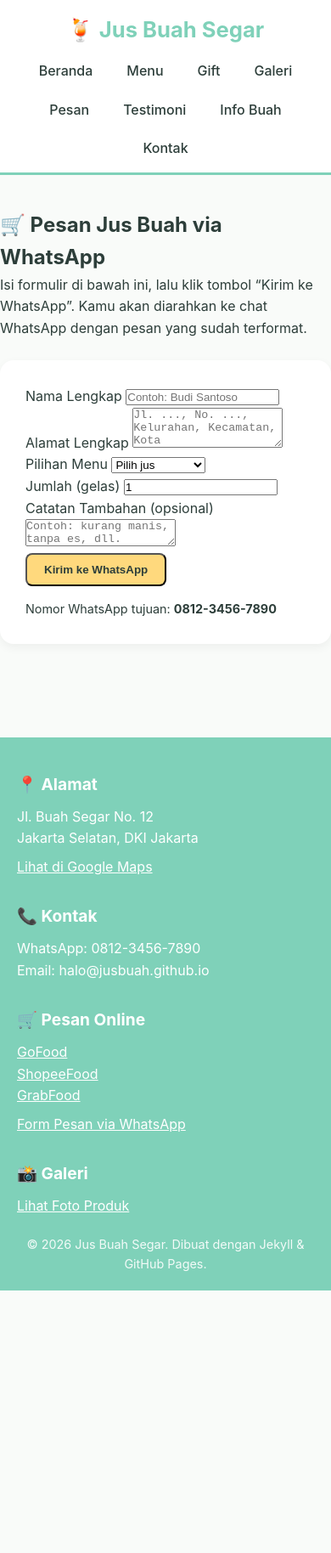
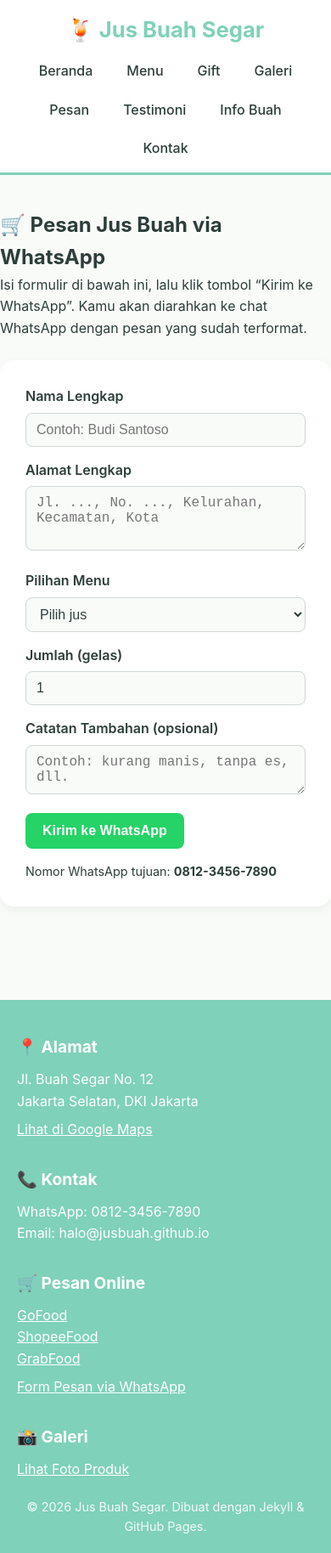
Before and after one commit to oviet711/jusbuah.github.io, a Jekyll site: the page built from pesan.md, in a window 390 px wide. Shown: the whole page at 85% size. Built offline with Jekyll 4.4.1, drawn with Linux system fonts in a browser that asks for light colours; before the commit the page ends 1519 px from its top, so only the background shows below that.

Commit message:
Update style.css

```diff
--- a/assets/css/style.css
+++ b/assets/css/style.css
@@ -275,4 +275,86 @@
   .hero h1 {
     font-size: 1.8rem;
   }
+
+  /* GALERI */
+.galeri-grid {
+  display: grid;
+  grid-template-columns: repeat(auto-fit, minmax(220px, 1fr));
+  gap: 20px;
 }
+
+.galeri-card {
+  background: var(--bg);
+  border-radius: 12px;
+  overflow: hidden;
+  box-shadow: 0 4px 10px rgba(0,0,0,0.06);
+  transition: transform 0.2s;
+}
+
+.galeri-card:hover {
+  transform: translateY(-4px);
+}
+
+.galeri-card img {
+  width: 100%;
+  height: 180px;
+  object-fit: cover;
+  display: block;
+}
+
+.galeri-card h3 {
+  padding: 12px 12px 6px;
+  color: var(--primary);
+  font-size: 1.1rem;
+}
+
+.galeri-card p {
+  padding: 0 12px 15px;
+  font-size: 0.95rem;
+}
+
+/* FORM PESAN */
+.form-group {
+  margin-bottom: 15px;
+}
+
+.form-group label {
+  display: block;
+  margin-bottom: 6px;
+  font-weight: 600;
+  color: var(--text);
+}
+
+.form-group input,
+.form-group textarea,
+.form-group select {
+  width: 100%;
+  padding: 10px 12px;
+  border: 1px solid #cfd8d5;
+  border-radius: 8px;
+  font-size: 1rem;
+  background: var(--bg);
+  color: var(--text);
+}
+
+.form-group textarea {
+  resize: vertical;
+}
+
+.btn-wa {
+  background: #25D366;
+  color: #fff;
+  border: none;
+  padding: 12px 20px;
+  border-radius: 8px;
+  font-size: 1rem;
+  font-weight: 600;
+  cursor: pointer;
+  transition: background 0.2s, transform 0.2s;
+}
+
+.btn-wa:hover {
+  background: #1ebc57;
+  transform: translateY(-2px);
+}
+}
```
